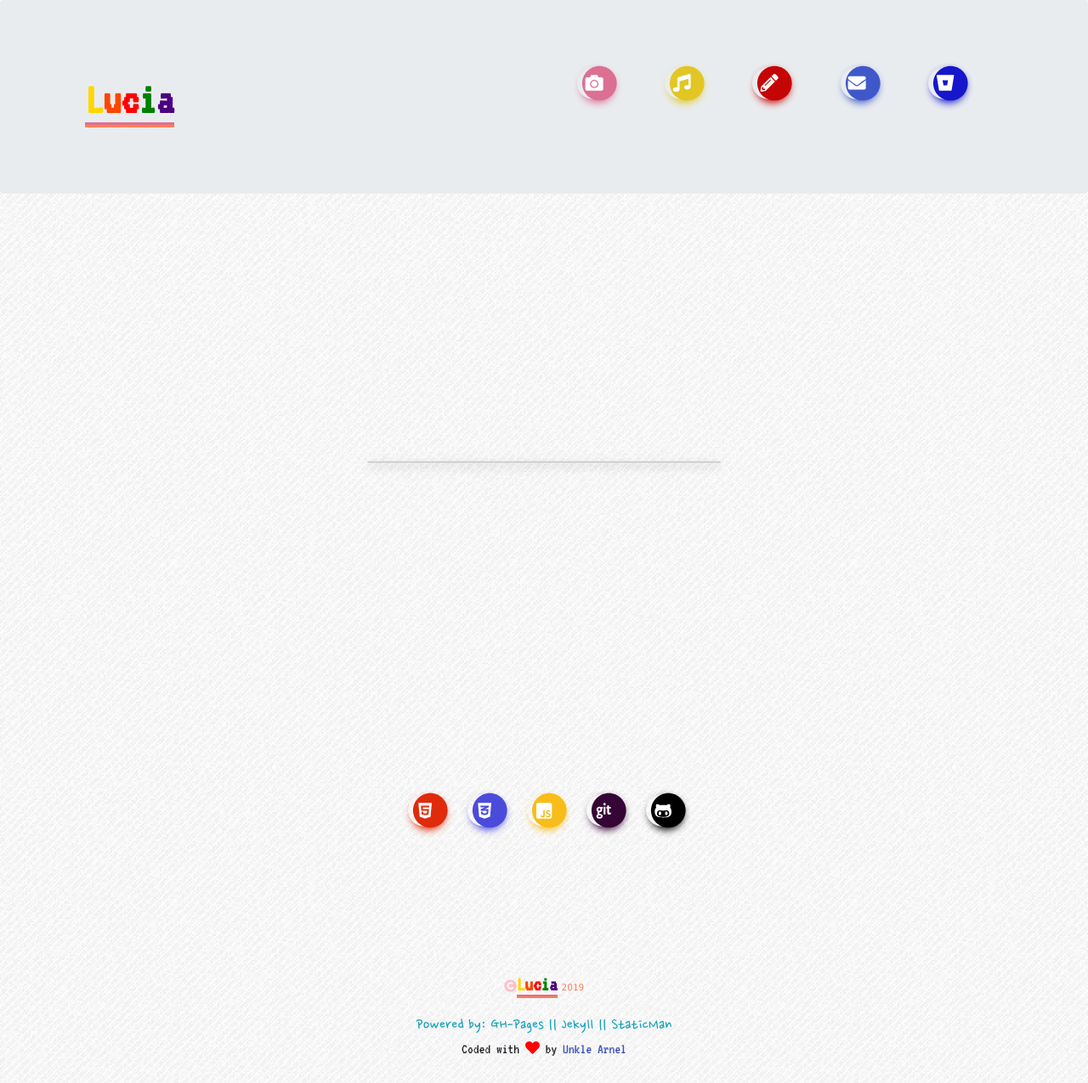
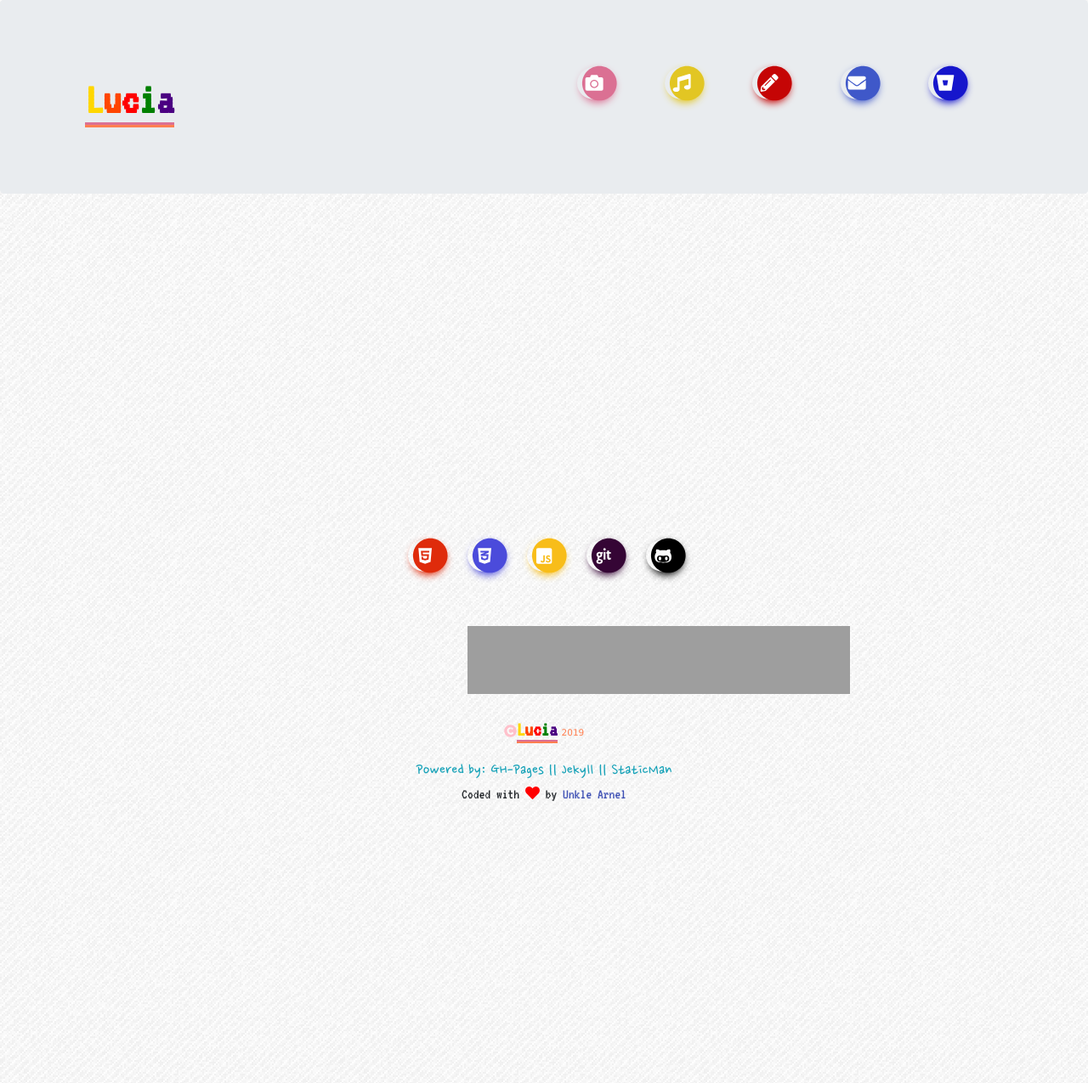
Before and after one commit to arnelimperial/lucia, a Jekyll site: the page built from index.html, in a window 1280 px wide. Shown: the whole page at 85% size. Built offline with Jekyll 4.4.1, drawn with Linux system fonts in a browser that asks for light colours; nearby versions of some CDN libraries; some web fonts are replaced; comment, search, counter and statistics services are not loaded; after the commit the page ends 975 px from its top, so only the background shows below that; grey boxes are pictures that could not be loaded.

Commit message:
Edit file

```diff
--- a/index.html
+++ b/index.html
@@ -6,10 +6,10 @@
 title: Contact
 ---
 <div style="margin-top: 300px;margin-bottom:400px;">
-    <div class="w3-container">
+    <!---<div class="w3-container">
         <div class="w3-display-container">
             <div class="w3-card-4 w3-third w3-display-middle w3-panel w3-border w3-round-large contact-card">
-                <div class="w3-row">
+                <div class="w3-row"> -->
 
                         <div id="map"></div>
                         <script>
@@ -50,9 +50,10 @@
                         <button class="w3-button w3-round-large form-btn" style="color: #FFF;">Submit</button><br><br><br>
                     </form>
                 -->
+                <!--
                 </div>
             </div>
         </div>
-    </div>
+    </div> -->
 </div>
 {%- include disqus.html -%}
```
